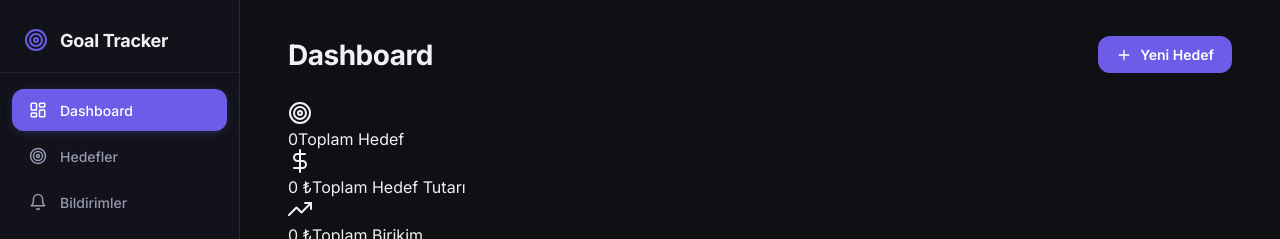
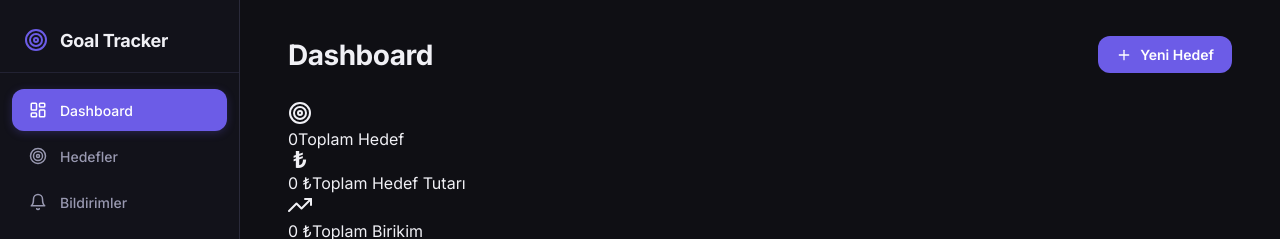
Before and after one commit to orkunerylmz/Target, a React (Vite) app: page / in a window 1280 px wide. Shown: the top 239 px of the page. Built offline with nearby package versions, Linux system fonts and the light colour scheme.

Commit message:
feat(components): add UI icons for multi-currency symbols, chevron, pin, refresh, and key

```diff
--- a/src/components/Icons.tsx
+++ b/src/components/Icons.tsx
@@ -65,6 +65,18 @@ export const CloseIcon: React.FC<IconProps> = ({ size = 18, className = "" }) =>
   </svg>
 );
 
+export const ChevronUpIcon: React.FC<IconProps> = ({ size = 18, className = "" }) => (
+  <svg width={size} height={size} viewBox="0 0 24 24" fill="none" stroke="currentColor" strokeWidth="2.5" strokeLinecap="round" strokeLinejoin="round" className={className}>
+    <polyline points="18 15 12 9 6 15" />
+  </svg>
+);
+
+export const ChevronDownIcon: React.FC<IconProps> = ({ size = 18, className = "" }) => (
+  <svg width={size} height={size} viewBox="0 0 24 24" fill="none" stroke="currentColor" strokeWidth="2.5" strokeLinecap="round" strokeLinejoin="round" className={className}>
+    <polyline points="6 9 12 15 18 9" />
+  </svg>
+);
+
 export const SparklesIcon: React.FC<IconProps> = ({ size = 20, className = "" }) => (
   <svg width={size} height={size} viewBox="0 0 24 24" fill="none" stroke="currentColor" strokeWidth="2" strokeLinecap="round" strokeLinejoin="round" className={className}>
     <path d="m12 3-1.912 5.813a2 2 0 0 1-1.275 1.275L3 12l5.813 1.912a2 2 0 0 1 1.275 1.275L12 21l1.912-5.813a2 2 0 0 1 1.275-1.275L21 12l-5.813-1.912a2 2 0 0 1-1.275-1.275L12 3Z" />
@@ -89,12 +101,35 @@ export const TrendDownIcon: React.FC<IconProps> = ({ size = 20, className = "" }
   </svg>
 );
 
-export const MoneyIcon: React.FC<IconProps> = ({ size = 20, className = "" }) => (
-  <svg width={size} height={size} viewBox="0 0 24 24" fill="none" stroke="currentColor" strokeWidth="2" strokeLinecap="round" strokeLinejoin="round" className={className}>
-    <line x1="12" y1="1" x2="12" y2="23" />
-    <path d="M17 5H9.5a3.5 3.5 0 0 0 0 7h5a3.5 3.5 0 0 1 0 7H6" />
-  </svg>
-);
+export const MoneyIcon: React.FC<IconProps & { currency?: "TRY" | "USD" | "EUR" }> = ({
+  size = 22,
+  className = "",
+  currency = "TRY",
+}) => {
+  const symbol = currency === "USD" ? "$" : currency === "EUR" ? "€" : "₺";
+
+  return (
+    <svg
+      width={size}
+      height={size}
+      viewBox="0 0 24 24"
+      className={className}
+      style={{ display: "inline-block", verticalAlign: "middle" }}
+    >
+      <text
+        x="12"
+        y="19"
+        textAnchor="middle"
+        fontSize="23"
+        fontWeight="700"
+        fill="currentColor"
+        fontFamily="system-ui, -apple-system, BlinkMacSystemFont, 'Segoe UI', Roboto, sans-serif"
+      >
+        {symbol}
+      </text>
+    </svg>
+  );
+};
 
 export const MoonIcon: React.FC<IconProps> = ({ size = 18, className = "" }) => (
   <svg width={size} height={size} viewBox="0 0 24 24" fill="none" stroke="currentColor" strokeWidth="2" strokeLinecap="round" strokeLinejoin="round" className={className}>
@@ -129,3 +164,48 @@ export const CheckIcon: React.FC<IconProps> = ({ size = 16, className = "" }) =>
     <polyline points="20 6 9 17 4 12" />
   </svg>
 );
+
+export const PinIcon: React.FC<IconProps & { filled?: boolean }> = ({ size = 16, className = "", filled = false }) => (
+  <svg width={size} height={size} viewBox="0 0 24 24" fill={filled ? "currentColor" : "none"} stroke="currentColor" strokeWidth="2" strokeLinecap="round" strokeLinejoin="round" className={className}>
+    <line x1="12" y1="17" x2="12" y2="22" />
+    <path d="M5 17h14v-1.76a2 2 0 0 0-1.11-1.79l-1.78-.89A2 2 0 0 1 15 10.77V5a1 1 0 0 0-1-1h-4a1 1 0 0 0-1 1v5.77a2 2 0 0 1-1.11 1.79l-1.78.89A2 2 0 0 0 5 15.24Z" />
+  </svg>
+);
+
+export const RefreshIcon: React.FC<IconProps> = ({ size = 14, className = "" }) => (
+  <svg width={size} height={size} viewBox="0 0 24 24" fill="none" stroke="currentColor" strokeWidth="2" strokeLinecap="round" strokeLinejoin="round" className={className}>
+    <path d="M3 12a9 9 0 0 1 9-9 9.75 9.75 0 0 1 6.74 2.74L21 8" />
+    <path d="M21 3v5h-5" />
+    <path d="M21 12a9 9 0 0 1-9 9 9.75 9.75 0 0 1-6.74-2.74L3 16" />
+    <path d="M8 16H3v5" />
+  </svg>
+);
+
+export const EyeIcon: React.FC<IconProps> = ({ size = 16, className = "" }) => (
+  <svg width={size} height={size} viewBox="0 0 24 24" fill="none" stroke="currentColor" strokeWidth="2" strokeLinecap="round" strokeLinejoin="round" className={className}>
+    <path d="M1 12s4-8 11-8 11 8 11 8-4 8-11 8-11-8-11-8z" />
+    <circle cx="12" cy="12" r="3" />
+  </svg>
+);
+
+export const EyeOffIcon: React.FC<IconProps> = ({ size = 16, className = "" }) => (
+  <svg width={size} height={size} viewBox="0 0 24 24" fill="none" stroke="currentColor" strokeWidth="2" strokeLinecap="round" strokeLinejoin="round" className={className}>
+    <path d="M17.94 17.94A10.07 10.07 0 0 1 12 20c-7 0-11-8-11-8a18.45 18.45 0 0 1 5.06-5.94M9.9 4.24A9.12 9.12 0 0 1 12 4c7 0 11 8 11 8a18.5 18.5 0 0 1-2.16 3.19m-6.72-1.07a3 3 0 1 1-4.24-4.24" />
+    <line x1="1" y1="1" x2="23" y2="23" />
+  </svg>
+);
+
+export const KeyIcon: React.FC<IconProps> = ({ size = 16, className = "" }) => (
+  <svg width={size} height={size} viewBox="0 0 24 24" fill="none" stroke="currentColor" strokeWidth="2" strokeLinecap="round" strokeLinejoin="round" className={className}>
+    <path d="m21 2-2 2m-1.5 1.5L14 9l-2-2-4 4-2-2-4 4a5 5 0 1 0 7.07 7.07l9.43-9.43A3 3 0 0 0 21 2Z" />
+    <circle cx="7.5" cy="16.5" r=".5" fill="currentColor" />
+  </svg>
+);
+
+export const ExternalLinkIcon: React.FC<IconProps> = ({ size = 14, className = "" }) => (
+  <svg width={size} height={size} viewBox="0 0 24 24" fill="none" stroke="currentColor" strokeWidth="2" strokeLinecap="round" strokeLinejoin="round" className={className}>
+    <path d="M18 13v6a2 2 0 0 1-2 2H5a2 2 0 0 1-2-2V8a2 2 0 0 1 2-2h6" />
+    <polyline points="15 3 21 3 21 9" />
+    <line x1="10" y1="14" x2="21" y2="3" />
+  </svg>
+);
```
